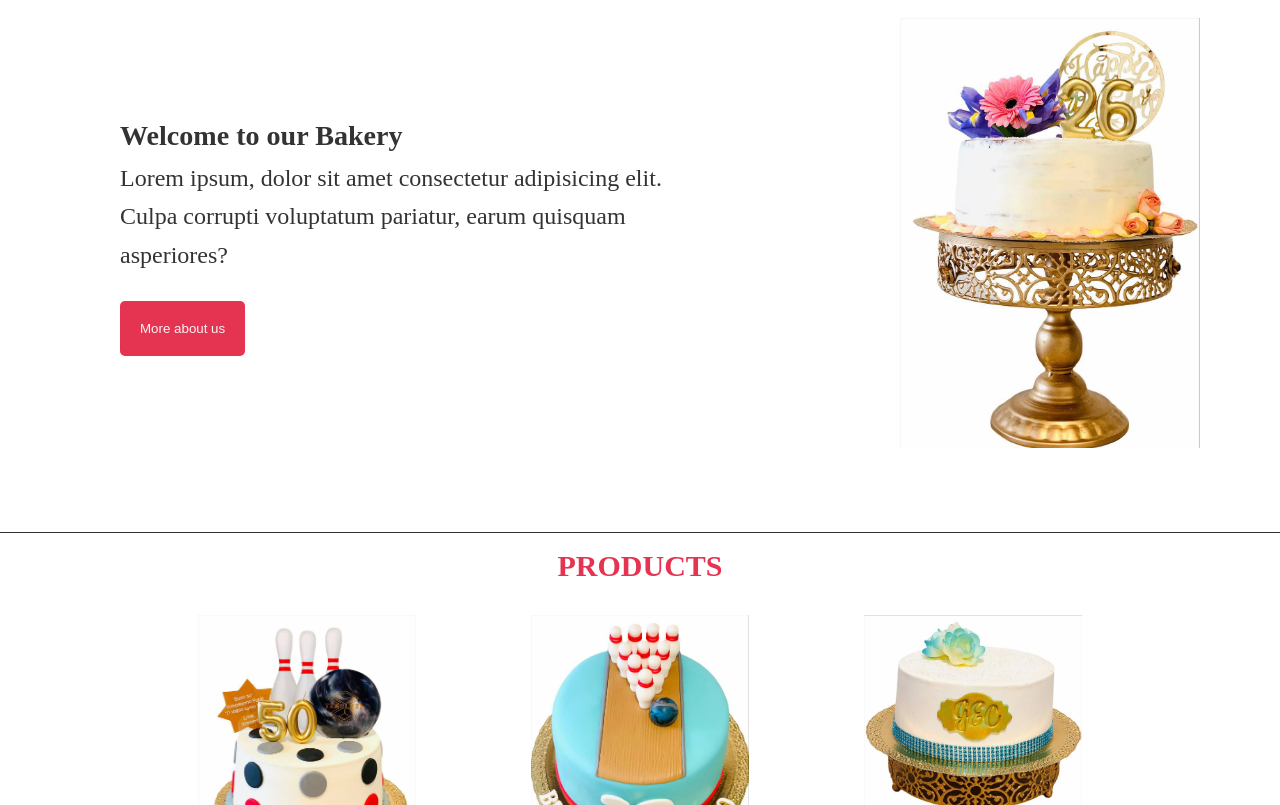
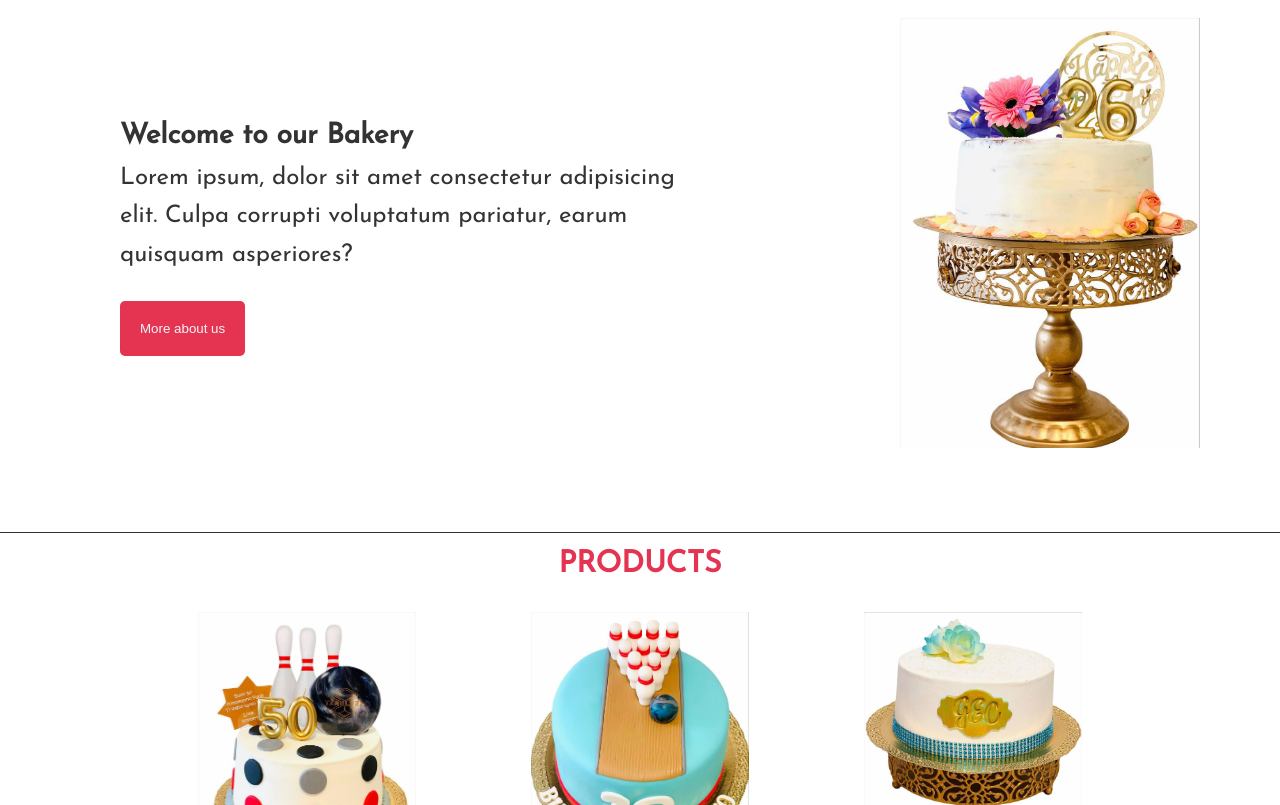
Before and after one commit to rickyanchores/Kake, a plain HTML site: page index.html in a window 1280 px wide. Shown: the part 862-1667 px from the top of the page. Drawn offline with Linux system fonts and the light colour scheme.

Commit message:
addedfont

```diff
--- a/index.html
+++ b/index.html
@@ -5,6 +5,8 @@
 	<meta http-equiv="X-UA-Compatible" content="IE=edge">
 	<meta name="viewport" content="width=device-width, initial-scale=1.0">
 	<link rel="stylesheet" href="https://cdnjs.cloudflare.com/ajax/libs/font-awesome/5.15.3/css/all.min.css" referrerpolicy="no-referrer" />
+	<link rel="preconnect" href="https://fonts.gstatic.com">
+	<link href="https://fonts.googleapis.com/css2?family=Josefin+Sans&display=swap" rel="stylesheet">
 	<link rel="stylesheet" href="./styles/styles.css">
 	<title>Kake</title>
 </head>
--- a/styles/styles.scss
+++ b/styles/styles.scss
@@ -17,7 +17,7 @@ $thirdColor: rgb(228, 52, 81);
     box-sizing: border-box;
 }
 body{
-    font-family: 'Times New Roman', Times, serif;
+    font-family: 'Josefin Sans', sans-serif;
     background: $secondaryColor;
     color: $primaryColor;
 }
```
Also changed, not shown: styles/styles.css, 1 other file.
